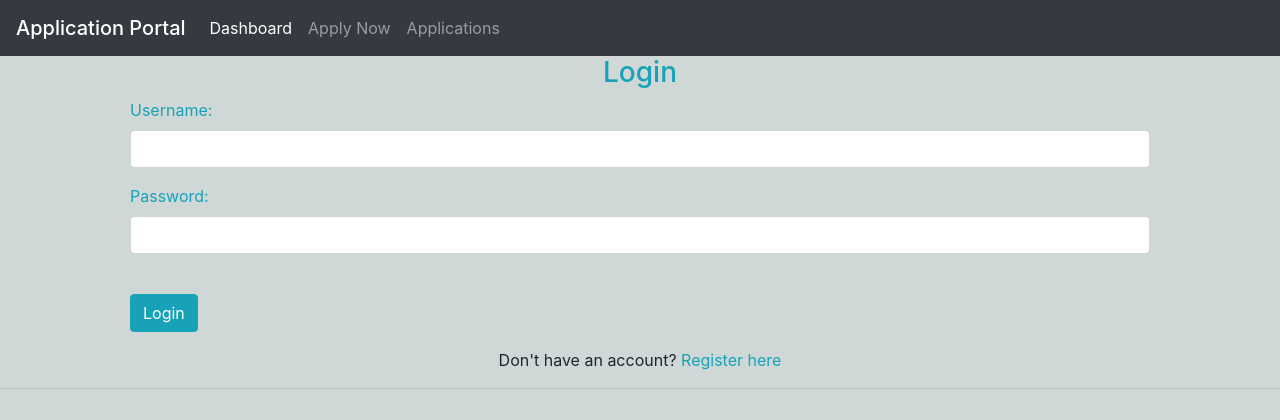
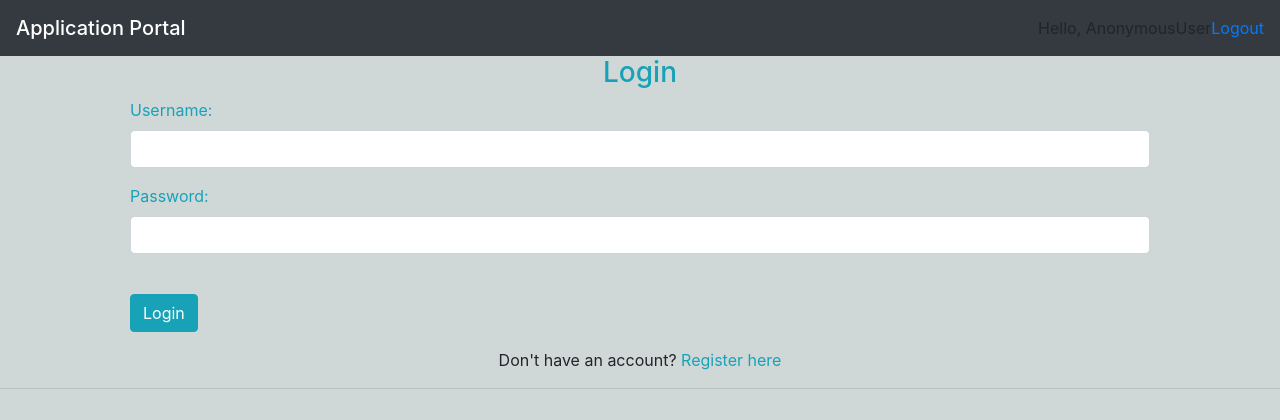
Before and after one commit to saiken86807/college-application-portal, a Django app: a page that uses appStatus/templates/appStatus/Navbar.html in a window 1280 px wide. Shown: the top 420 px of the page. Run offline with Django 3.2, Linux system fonts and the light colour scheme; some libraries are stand-ins or nearby versions.

Commit message:
rmoved apply buttton and added to user page

```diff
--- a/appStatus/templates/appStatus/Navbar.html
+++ b/appStatus/templates/appStatus/Navbar.html
@@ -7,9 +7,14 @@
     </button>
     <div class="collapse navbar-collapse" id="navbarNavAltMarkup">
         <div class="navbar-nav">
+            {% if request.user.is_staff %}
             <a class="nav-item nav-link active" href="{% url 'home' %}">Dashboard </a>
-            <a class="nav-item nav-link" href="{% url 'apply' %}">Apply Now</a>
             <a class="nav-item nav-link" href="{% url 'applications' %}">Applications</a>
+            {% endif %}
         </div>
     </div>
+    <div>
+        <span class="hello-user">Hello, {{request.user}}</span>
+    </div>
+    <span><a class="hello-msg" href="{% url 'logout' %}">Logout</a></span>
 </nav>
```
